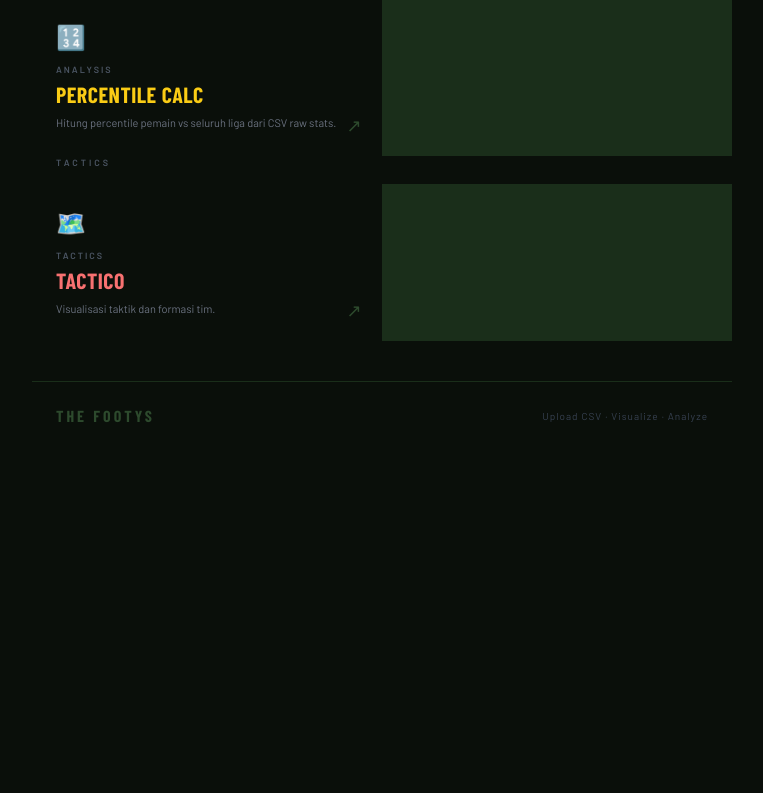
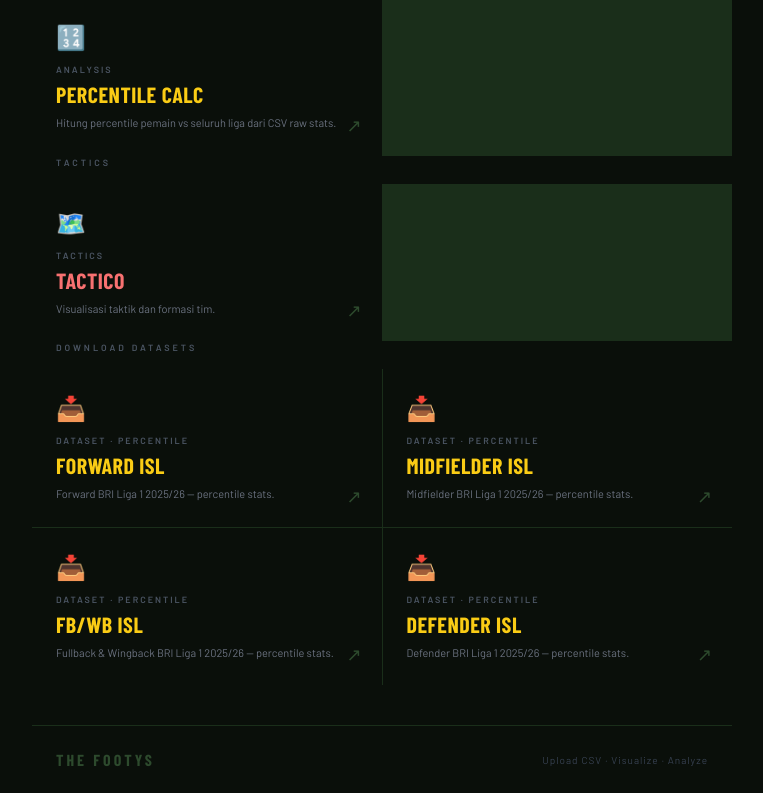
Before and after one commit to footys13/FootysLab, a plain HTML site: page index.html in a window 1280 px wide. Shown: the part 1189-1982 px from the top of the page, without its empty margins (258-1021 px from the left). Before the commit the page ends 1638 px from the top, so only its background shows below. Drawn offline with nearby package versions, Linux system fonts and the light colour scheme; a web font is replaced by a local one.

Commit message:
Update index.html

```diff
--- a/index.html
+++ b/index.html
@@ -280,7 +280,43 @@
     </a>
 
   </div>
+<!-- DATASETS -->
+<div class="section-label" style="margin-top:1px;">Download Datasets</div>
+<div class="tools-grid">
 
+  <a href="FORWARDISL2526.csv" download class="tool-card bar">
+    <div class="tool-icon">📥</div>
+    <div class="tool-type">Dataset · Percentile</div>
+    <div class="tool-name">Forward ISL</div>
+    <div class="tool-desc">Forward BRI Liga 1 2025/26 — percentile stats.</div>
+    <div class="tool-arrow">↗</div>
+  </a>
+
+  <a href="MIDISL2526.csv" download class="tool-card bar">
+    <div class="tool-icon">📥</div>
+    <div class="tool-type">Dataset · Percentile</div>
+    <div class="tool-name">Midfielder ISL</div>
+    <div class="tool-desc">Midfielder BRI Liga 1 2025/26 — percentile stats.</div>
+    <div class="tool-arrow">↗</div>
+  </a>
+
+  <a href="FBWBISL2526.csv" download class="tool-card bar">
+    <div class="tool-icon">📥</div>
+    <div class="tool-type">Dataset · Percentile</div>
+    <div class="tool-name">FB/WB ISL</div>
+    <div class="tool-desc">Fullback & Wingback BRI Liga 1 2025/26 — percentile stats.</div>
+    <div class="tool-arrow">↗</div>
+  </a>
+
+  <a href="DEFISL2526.csv" download class="tool-card bar">
+    <div class="tool-icon">📥</div>
+    <div class="tool-type">Dataset · Percentile</div>
+    <div class="tool-name">Defender ISL</div>
+    <div class="tool-desc">Defender BRI Liga 1 2025/26 — percentile stats.</div>
+    <div class="tool-arrow">↗</div>
+  </a>
+
+</div>
   <!-- FOOTER -->
   <div class="footer">
     <div class="footer-brand">The Footys</div>
```
